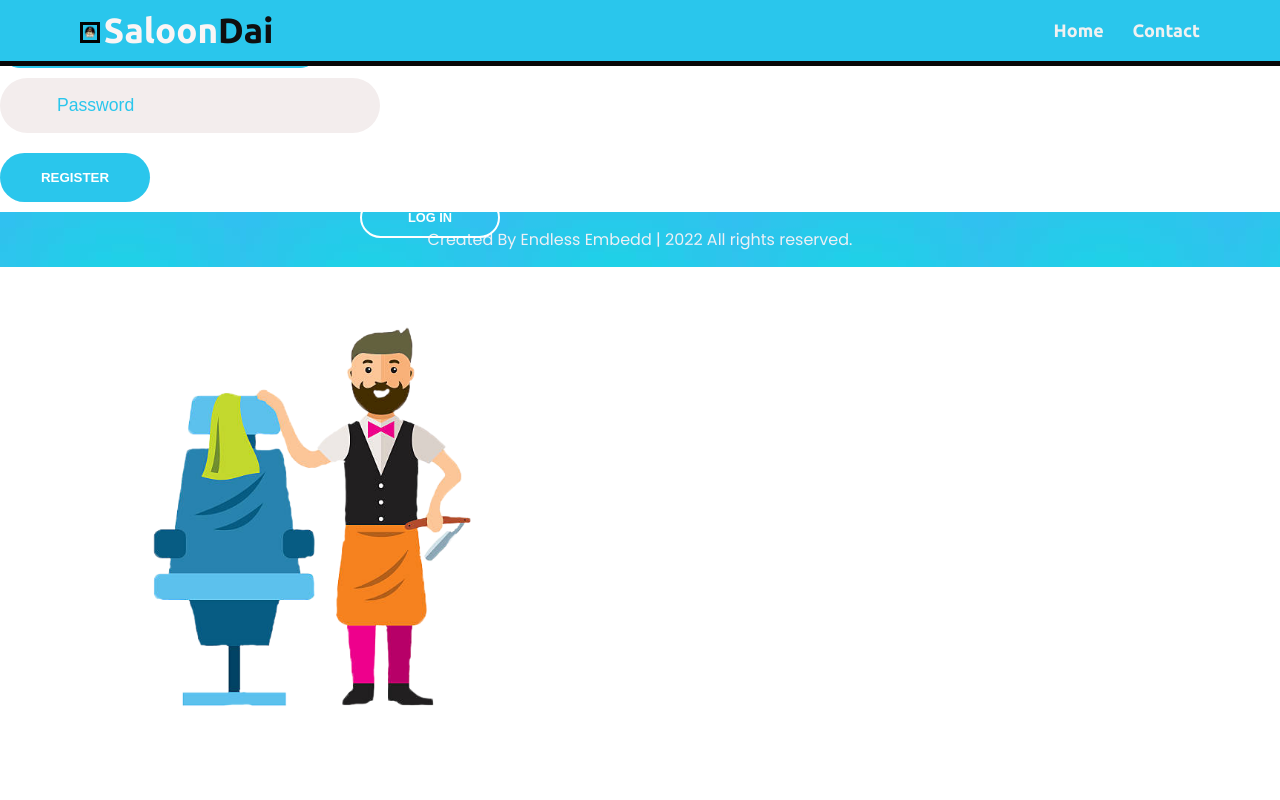
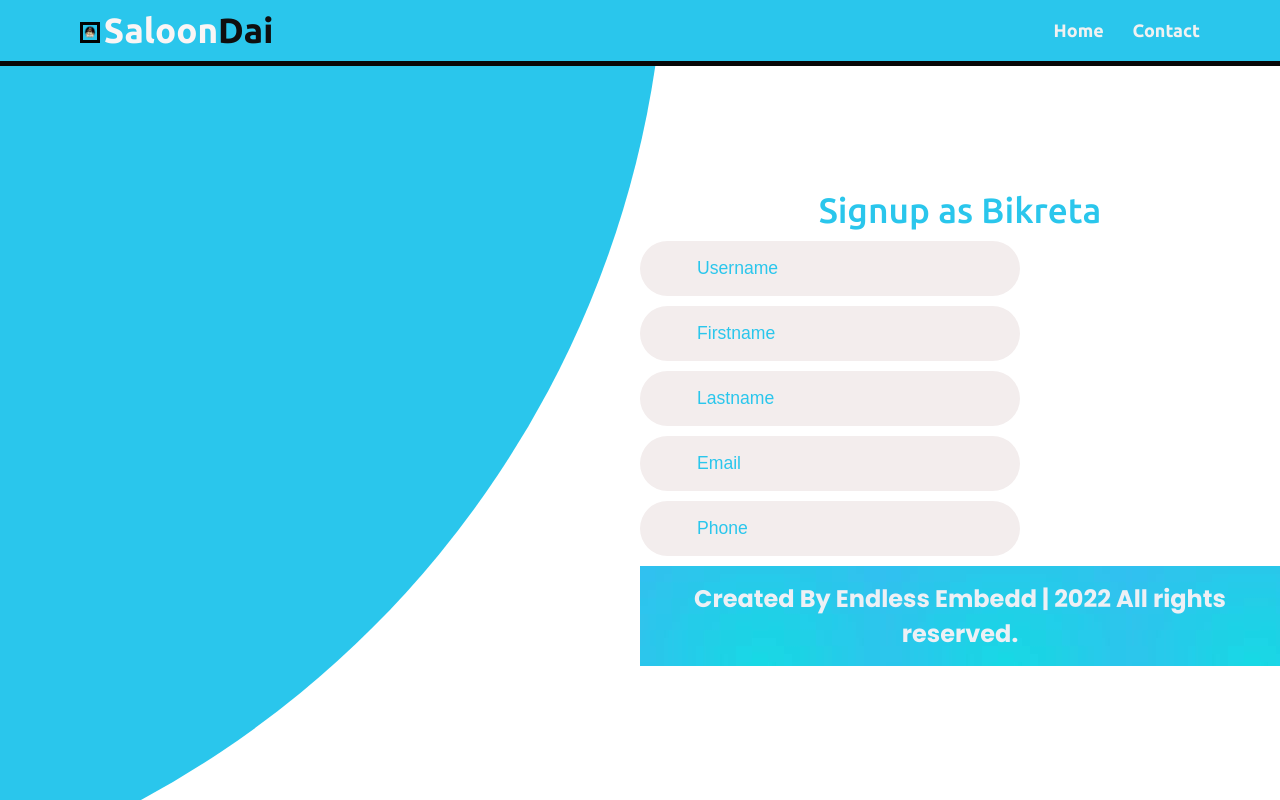
Before and after one commit to nirajann/SaloonDai, a Django app: page /signupasseller in a window 1280 px wide. Run offline with Django 4.2, Linux system fonts and the light colour scheme; parts of the project's set-up code (start-up, migrations or seed data) failed here and were passed over.

Commit message:
sellersignup code added

```diff
--- a/templates/home/signupasseller.html
+++ b/templates/home/signupasseller.html
@@ -2,51 +2,35 @@
 {%load static%}
 {% block content%}
 {% comment %} Designe signup dashboard with css and javascript {% endcomment %}
-<section>
+<section class="home" id="home">
+  <div class="container">
+    <div class="forms-container">
+      <div class="signin-signup">
+        <form action="" method="POST" class="sign-in-form">
+          {% csrf_token %}
+          <h2 class="title">Signup as Bikreta<h2>
+          <div class="input-field">
+            <i class="fas fa-user"></i>
+            <input type="text" name="username" placeholder="Username" required/>
+          </div>
+          <div class="input-field">
+            <i class="fas fa-user"></i>
+            <input type="text" name="firstname" placeholder="Firstname" required/>
+          </div>
+          <div class="input-field">
+            <i class="fas fa-user"></i>
+            <input type="text" name="lastname" placeholder="Lastname" required/>
+          </div>
+          <div class="input-field">
+            <i class="fas fa-user"></i>
+            <input type="text" name="email" placeholder="Email" required/>
+          </div>
+          <div class="input-field">
+            <i class="fas fa-user"></i>
+            <input type="text" name="phone" placeholder="Phone" required/>
+          </div>
+{% comment %} Adding some location that placed by user in signup form  {% endcomment %}
 
-
-</section>
-{% comment %} Adding some location that placed by user in signup form  {% endcomment %}
-          <label for="cars">Choose location:</label>
-          <select class ="input-field2" name="location"  aria-placeholder="choose location"required>
-              <option value="bhaktapur">Bhaktapur</option>
-              <option value="kathmandu">kathmandu</option>
-              <option value="maitidevi">Maitidevi</option>
-              <option value="dillibazar">Dillibazar</option>
-              <option value="Ganeshwor">Ganeshwor</option>
-              <option value="Kamalpokhari">Kamalpokhari</option>
-              <option value="Anamnagar">Anamnagar</option>
-              <option value="chabel">Chabel</option>
-              <option value="Gausala">Gausala</option>
-              <option value="setopool">setopool</option>
-              <option value="ratopool">ratopool</option>
-          </select>
-          <div class="input-field">
-            <i class="fas fa-lock"></i>
-            <input type="password" name="password" placeholder="Password" required/>
-          </div>
-          <button  type="submit" value="register" class="btn btn-success pl-5 pr-5">Register</button>
-      </div>
-    </div>
-
-    <div class="panels-container">
-      <div class="panel left-panel">
-        <div class="content">
-          <h3>One of us ?</h3>
-          <p>
-            Already have account? click here
-          </p>
-          <button class="btn transparent" >
-
-            <a href="/login">Log in </a>
-          </button>
-        </div>
-        <img src="{% static 'images\log.png' %}" class="image" alt="" />
-      </div>
-    </div>
-
-  </div>
-</section>
 
 
 {% endblock content%}
```
